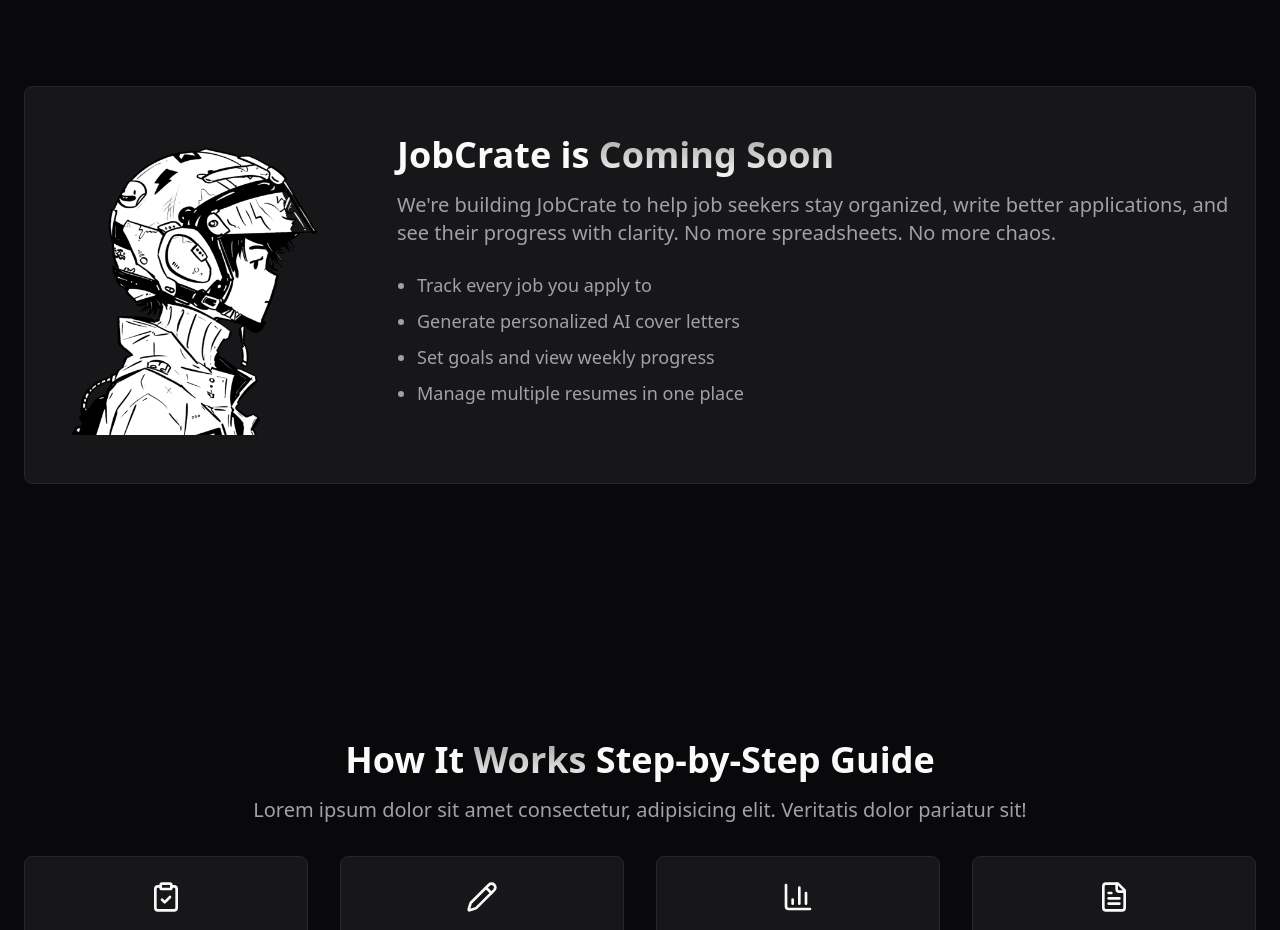
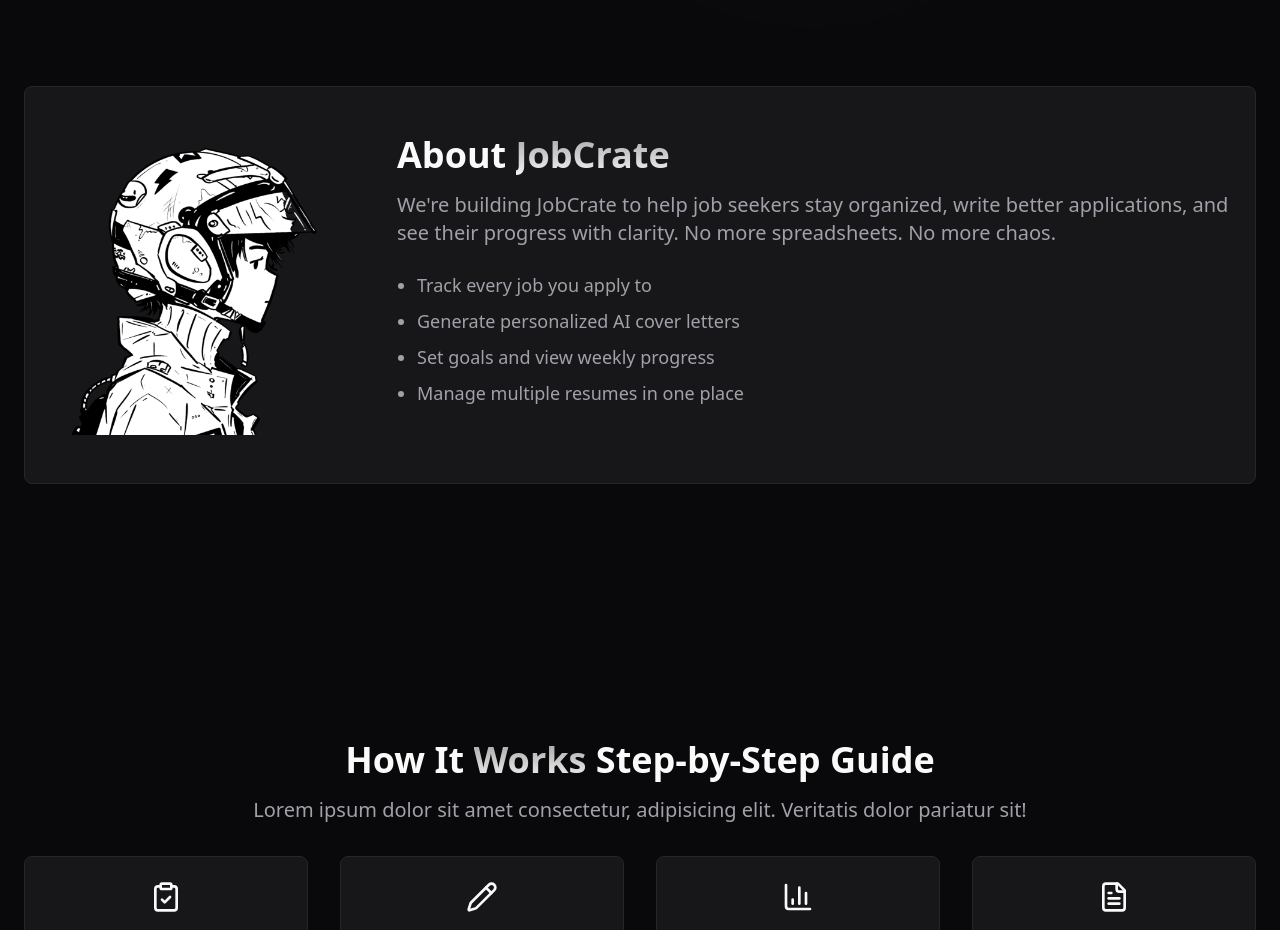
Before and after one commit to patel-bhumit/auto-track-landing-page, a React (Vite) app: page / in a window 1280 px wide. Shown: the part 1040-1970 px from the top of the page. Built offline with nearby package versions, Linux system fonts and the light colour scheme.

Commit message:
changed about

```diff
--- a/src/components/About.tsx
+++ b/src/components/About.tsx
@@ -17,9 +17,9 @@ export const About = () => {
           <div className="bg-green-0 flex flex-col justify-between">
             <div className="pb-6">
               <h2 className="text-3xl md:text-4xl font-bold">
-                JobCrate is{" "}
+                About {" "}
                 <span className="bg-gradient-to-b from-primary/60 to-primary text-transparent bg-clip-text">
-                  Coming Soon
+                  JobCrate
                 </span>
               </h2>
               <p className="text-xl text-muted-foreground mt-4">
```
